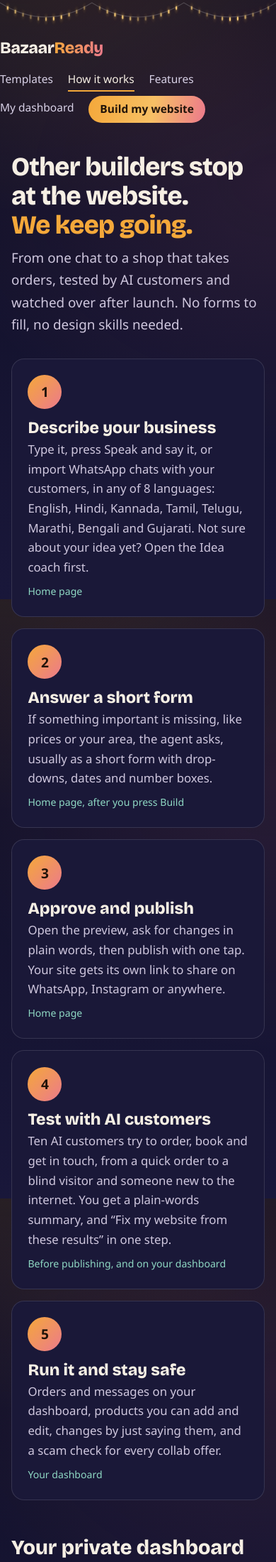
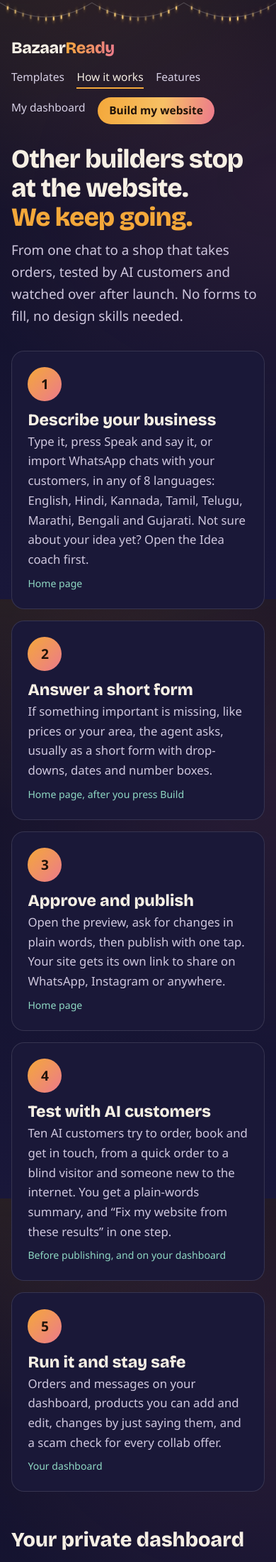
Before and after one commit to tripathiix/bazaarready, a Spring app: template src/main/resources/templates/guide.html in a window 390 px wide. Shown: the top 2200 px of the page at 71% size. Run offline with Thymeleaf, Linux system fonts and the light colour scheme; the template is opened without the code that fills it, so the values that code supplies are empty; some of the project's set-up classes (security, data sources, template engines, error pages and the like) are left out, and stand-ins take their place; some web fonts are replaced.

Commit message:
Inner pages: fix side padding and make the header and grids work on phones
Co-Authored-By: Claude Opus 5.5 <noreply@anthropic.com>

```diff
--- a/src/main/resources/templates/features.html
+++ b/src/main/resources/templates/features.html
@@ -12,7 +12,7 @@
     .feature p { margin: 0; color: #cfc7de; }
     .where { font-size: .88rem; color: var(--mint); }
     .end { margin: 3rem 0 0; display: flex; flex-wrap: wrap; gap: 1rem; align-items: center; }
-    @media (max-width: 700px) { .grid { grid-template-columns: 1fr; } }
+    @media (max-width: 700px) { .grid { grid-template-columns: 1fr; } .feature { padding: 1.15rem; } }
 </style>
 <main class="wrap">
     <h1 class="rise">Everything a small business needs<br><span class="accent">to open online.</span></h1>
--- a/src/main/resources/templates/guide.html
+++ b/src/main/resources/templates/guide.html
@@ -13,7 +13,7 @@
     .where { display: inline-block; margin-top: .5rem; font-size: .88rem; color: var(--mint); }
     section { margin-top: 3.2rem; scroll-margin-top: 1rem; }
     section > h2 { font-size: 1.8rem; margin: 0 0 1rem; }
-    .grid { display: grid; grid-template-columns: repeat(auto-fit, minmax(260px, 1fr)); gap: 1rem; }
+    .grid { display: grid; grid-template-columns: repeat(auto-fit, minmax(min(260px, 100%), 1fr)); gap: 1rem; }
     .grid .card { padding: 1.2rem; }
     .grid h3 { margin: 0 0 .4rem; font-size: 1.2rem; }
     .grid p { margin: 0; color: var(--muted); }
--- a/src/main/resources/templates/pages/parts.html
+++ b/src/main/resources/templates/pages/parts.html
@@ -20,11 +20,11 @@
                         linear-gradient(180deg, var(--night), var(--night-2)) fixed; }
         a { color: var(--amber); }
         :focus-visible { outline: 2px solid var(--amber); outline-offset: 3px; }
-        .wrap { max-width: 1100px; margin: 0 auto; padding: 0 16px; }
+        .wrap { max-width: 1100px; margin: 0 auto; padding-left: clamp(16px, 4vw, 32px); padding-right: clamp(16px, 4vw, 32px); }
         .lights { display: block; width: 100%; height: 2.4rem; }
         .lights circle { fill: #ffd27a; filter: drop-shadow(0 0 4px rgba(255,196,92,.9)); animation: twinkle 3.2s ease-in-out infinite; }
         @keyframes twinkle { 0%,100% { opacity: 1 } 50% { opacity: .45 } }
-        .top { display: flex; flex-wrap: wrap; align-items: center; justify-content: space-between; gap: .8rem 1.5rem; padding: .6rem 0 0; }
+        .top { display: flex; flex-wrap: wrap; align-items: center; justify-content: space-between; gap: .8rem 1.5rem; padding-top: .6rem; }
         .brand { font-family: "Bricolage Grotesque", sans-serif; font-weight: 800; font-size: 1.45rem; letter-spacing: -.02em; color: var(--ivory); text-decoration: none; }
         .brand span { background: linear-gradient(100deg, var(--amber), var(--rose)); -webkit-background-clip: text; background-clip: text; color: transparent; }
         .top nav { display: flex; flex-wrap: wrap; align-items: center; gap: .4rem 1.3rem; font-size: .97rem; }
@@ -36,6 +36,7 @@
         h1, h2, h3 { font-family: "Bricolage Grotesque", sans-serif; line-height: 1.12; }
         h1 { font-size: clamp(2.3rem, 6vw, 3.6rem); font-weight: 800; letter-spacing: -.02em; margin: 2.6rem 0 .6rem; }
         h1 .accent { color: var(--amber); }
+        h1, h2, .lead { overflow-wrap: break-word; }
         .lead { color: #cfc7de; font-size: 1.18rem; max-width: 42rem; margin: 0; }
         .hand { font-family: Kalam, cursive; color: #ffd9a0; font-size: 1.2rem; margin: 0; }
         .card { background: var(--panel); border: 1px solid var(--line); border-radius: 18px; }
@@ -51,6 +52,12 @@
         @media (prefers-reduced-motion: no-preference) {
             .rise { animation: rise .7s cubic-bezier(.2,.7,.2,1) both; }
             @keyframes rise { from { opacity: 0; transform: translateY(14px); } to { opacity: 1; transform: none; } }
+        }
+        @media (max-width: 640px) {
+            .top { flex-direction: column; align-items: flex-start; gap: .6rem; }
+            .top nav { width: 100%; gap: .5rem 1.1rem; }
+            .top nav a.cta-small { margin-top: .2rem; }
+            h1 { margin-top: 1.8rem; }
         }
         @media (prefers-reduced-motion: reduce) { .lights circle, .holo { animation: none; } }
     </style>
```
